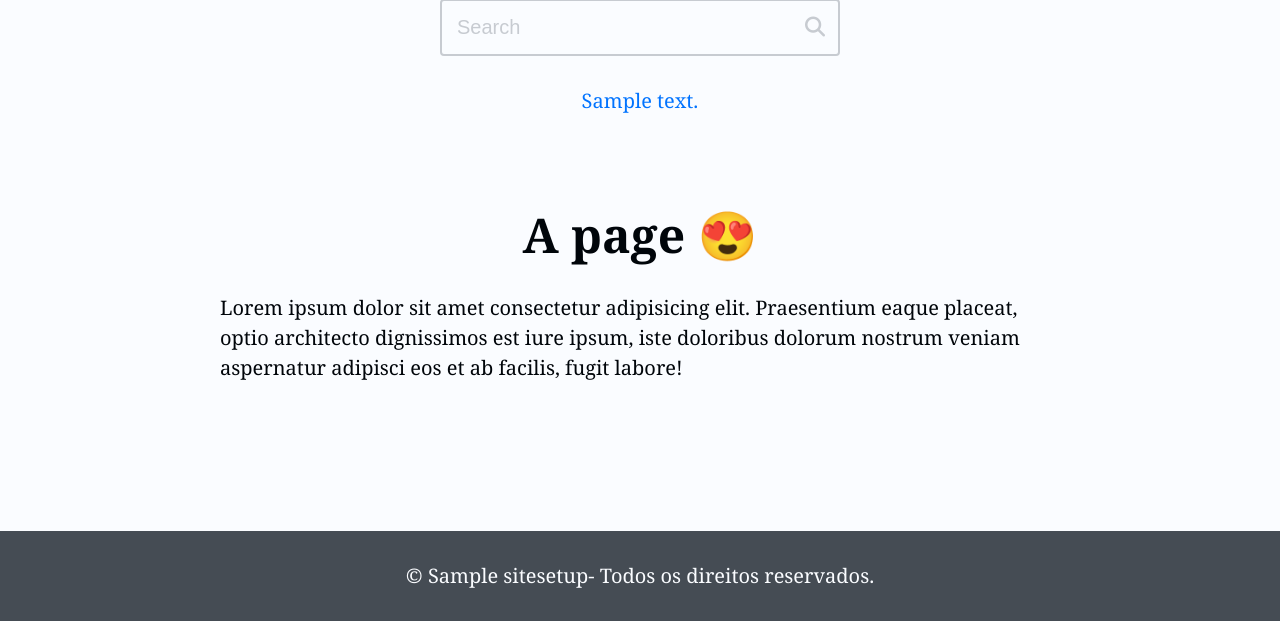
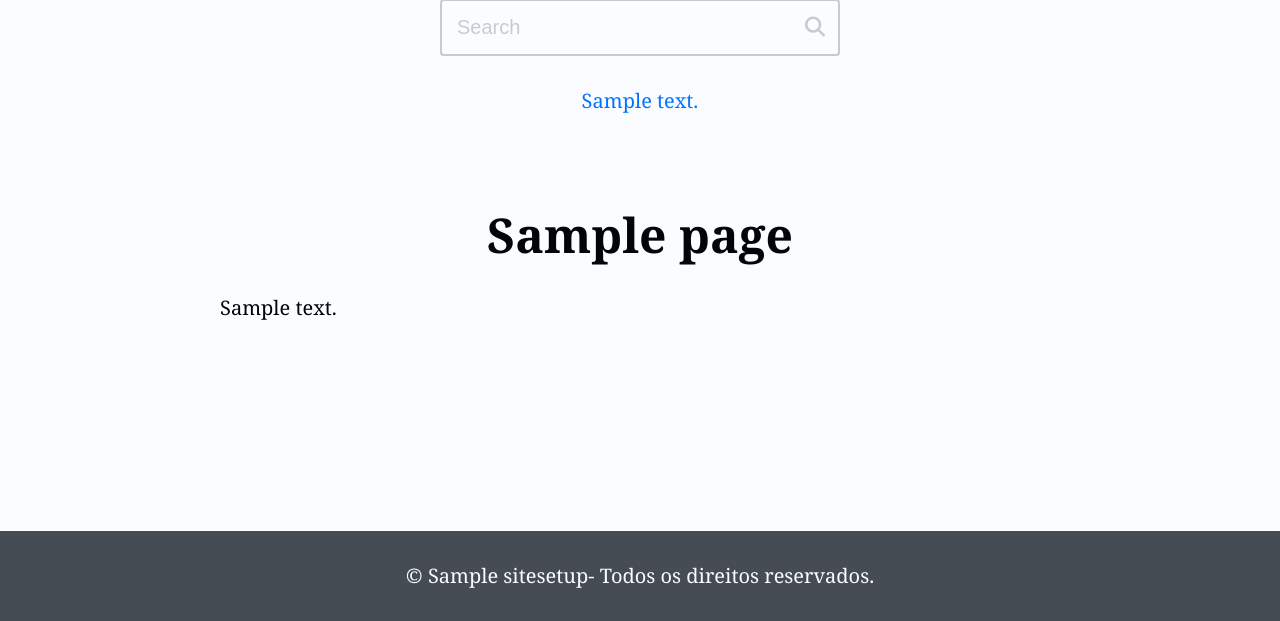
Before and after one commit to A-jota07/projeto-blog, a Django app: a page that uses djangoapp/blog/templates/blog/pages/page.html in a window 1280 px wide. Shown: the part 179-800 px from the top of the page. Run offline with Django 5.2, Linux system fonts and the light colour scheme; tables that the repository leaves empty hold one stand-in row (values such as "Sample post").

Commit message:
Atualizando a page para ficar dinamica

```diff
--- a/djangoapp/blog/templates/blog/pages/page.html
+++ b/djangoapp/blog/templates/blog/pages/page.html
@@ -4,8 +4,8 @@
   <main class="main-content section-wrapper">
     <div class="section-content-narrow">
       <div class="section-gap">
-        <h1 class="center">A page 😍</h1>
-        <p>Lorem ipsum dolor sit amet consectetur adipisicing elit. Praesentium eaque placeat, optio architecto dignissimos est iure ipsum, iste doloribus dolorum nostrum veniam aspernatur adipisci eos et ab facilis, fugit labore!</p>
+        <h1 class="center">{{ page.title }}</h1>
+        {{ page.content | safe }}
       </div>
     </div>
   </main>
```
